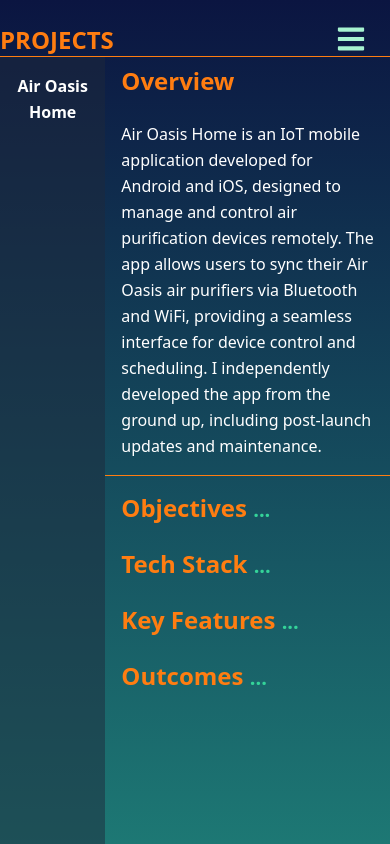
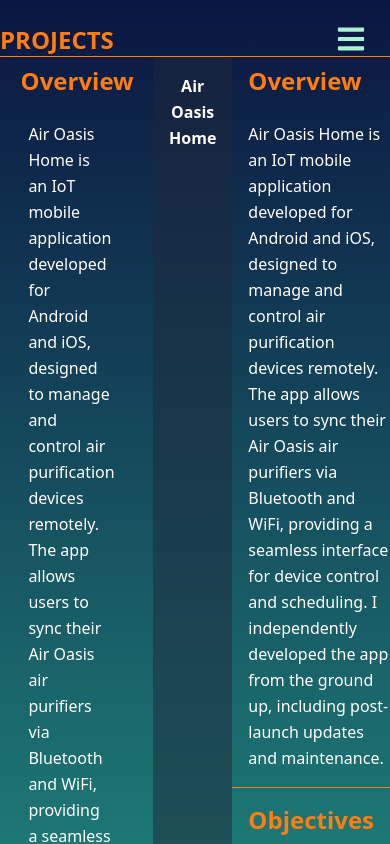
Before and after one commit to MylesPillay/Dev-Portfolio, a Next.js app: page /projects in a window 390 px wide. Built offline with nearby package versions, Linux system fonts and the light colour scheme.

Commit message:
mobile stuff in progress

```diff
--- /dev/null
+++ b/src/app/components/projects/MediumScreenPorjectAccordian.tsx
@@ -0,0 +1,130 @@
+import React from "react";
+import { Project } from "./ProjectsObject";
+
+interface ProjectAccordionWebProps {
+	selectedProject: Project;
+	imageContainerHovered: boolean;
+	activeSection: string;
+	setActiveSection: (section: string) => void;
+}
+
+const MediumScreenProjectAccordion: React.FC<ProjectAccordionWebProps> = ({
+	selectedProject,
+	imageContainerHovered,
+	activeSection,
+	setActiveSection
+}) => {
+	const getCategoryContent = (category: string) => {
+		switch (category) {
+			case "Tech Stack":
+				return [
+					{
+						title: "FrontEnd",
+						item: selectedProject.details.techStack?.frontend
+					},
+					{
+						title: "State Management",
+						item: selectedProject.details.techStack?.stateManagement
+					},
+					{
+						title: "Backend",
+						item: selectedProject.details.techStack?.backend
+					}
+				];
+			case "Key Features":
+				return selectedProject.details.keyFeatures?.features?.map(
+					(feature) => `${feature.title}: ${feature.text}`
+				);
+			case "Outcomes":
+				return selectedProject.details.outcomes?.outcome.map(
+					(outcome) => `${outcome.title}: ${outcome.text}`
+				);
+			default:
+				return [];
+		}
+	};
+
+	const sections = [
+		{ title: "Overview", content: selectedProject.details.overview },
+		{ title: "Objectives", content: selectedProject.details.objective },
+		{ title: "Tech Stack", content: getCategoryContent("Tech Stack") },
+		{ title: "Key Features", content: getCategoryContent("Key Features") },
+		{ title: "Outcomes", content: getCategoryContent("Outcomes") }
+	];
+
+	const renderContent = (section: any) => {
+		if (typeof section.content === "string") {
+			return <p>{section.content}</p>;
+		}
+
+		if (section.title === "Tech Stack") {
+			return section.content.map((item: any, index: number) => (
+				<div
+					key={index}
+					className='flex flex-col px-6 pl-5 justify-start align-top items-start pb-2 text-white'>
+					<div className='text-lg mb-2 font-semibold pr-2 text-emerald-200 w-auto'>
+						{item.title}
+					</div>
+					<div>{item.item}</div>
+				</div>
+			));
+		}
+
+		if (section.title === "Key Features" || section.title === "Outcomes") {
+			return section.content.map((item: string, index: number) => (
+				<div
+					key={index}
+					className='flex flex-col px-6 pl-5 justify-start align-top items-start pb-2 text-white'>
+					<div className='text-lg mb-2 font-semibold pr-2 text-emerald-200 w-auto'>
+						{item.split(": ")[0]}
+					</div>
+					<div>{item.split(": ")[1]}</div>
+				</div>
+			));
+		}
+
+		return null;
+	};
+
+	return (
+		<div
+			className={`flex flex-grow flex-col   w-full border-y ${
+				activeSection === "Overview" ? "border-t-0" : ""
+			} border-orangeflame space-y-2 ${
+				imageContainerHovered
+					? "max-w-[51%] w-auto"
+					: "min-w-[73%] w-auto"
+			}`}>
+			{sections.map((section, index) => (
+				<div
+					key={section.title}
+					className={` px-[3%] ${
+						activeSection === section.title
+							? "border-orangeflame border-y"
+							: ""
+					}`}>
+					<button
+						className={`w-full text-left text-2xl p-4 py-2 font-semibold ${
+							activeSection === section.title
+								? "text-orangeflame"
+								: "text-emerald-400"
+						}`}
+						onClick={() => setActiveSection(section.title)}>
+						{section.title}{" "}
+						<span className='text-orangeflame text-xl'>
+							{" "}
+							{activeSection !== section.title ? " ..." : ""}
+						</span>
+					</button>
+					{activeSection === section.title && (
+						<div className='p-4 text-white justify-start ml-[2vw] w-[80%]'>
+							{renderContent(section)}
+						</div>
+					)}
+				</div>
+			))}
+		</div>
+	);
+};
+
+export default MediumScreenProjectAccordion;
--- a/src/app/projects/page.tsx
+++ b/src/app/projects/page.tsx
@@ -13,6 +13,7 @@ import WebsiteProjectImages from "../components/projects/WebsiteProjectImages";
 import ProjectAccordionWeb from "../components/projects/ProjectAccordianWeb";
 import ImagesFormatSelector from "../components/projects/ImagesFormatSelector";
 import MobileProjectTitleStickyHeader from "../components/projects/MobileProjectTitleStickyHeader";
+import MediumScreenProjectAccordion from "../components/projects/MediumScreenPorjectAccordian";
 
 const ProjectsDisplay = (): JSX.Element => {
 	const [selectedProjectIndex, setSelectedProjectIndex] = useState(0);
@@ -108,6 +109,7 @@ const ProjectsDisplay = (): JSX.Element => {
 				{selectedProjectIndex === 0 || selectedProjectIndex === 3 ? (
 					<div
 						className={`relative flex h-auto overflow-y-scroll w-screen max-w-[100vw] lg:min-h-[85vh] min-h-full `}>
+						{/* HIDES AT md: */}
 						<div
 							onMouseEnter={() =>
 								setIsImageContainerHovered(false)
@@ -179,6 +181,70 @@ const ProjectsDisplay = (): JSX.Element => {
 								</div>
 							</div>
 						</div>
+
+						{/* md: screeens to lg: screens  */}
+
+						<div
+							className={`sm:hidden md:flex lg:hidden md:flex-col justify-between lg:w-full overflow-y-scroll  overflow-x-hidden md:pt-[4vh] h-auto`}>
+							<div className='w-full mx-auto h-auto justify-center items-center align-middle'>
+								<MediumScreenProjectAccordion
+									selectedProject={selectedProject}
+									imageContainerHovered={
+										isImageContainerHovered
+									}
+									activeSection={activeSection}
+									setActiveSection={setActiveSection}
+								/>
+							</div>
+							<div
+								// className={`group pointer-events-none md:pointer-events-auto lg:min-h-[100vh] lg:max-h-[100vh] mt-0.5 lg:h-auto lg:w-[40vw] min-w-[30vw] h-[40vh] max-w-[45%] sticky lg:top-0 md:right-0  lg:flex flex-col justify-center items-center `}
+								className='w-full mx-auto h-auto justify-center items-center align-middle'>
+								<div className='flex w-full justify-end items-center'>
+									<ImagesFormatSelector
+										selectedProject={selectedProject}
+										viewMode={viewMode}
+										setViewMode={setViewMode}
+										headerPosition={false}
+									/>
+								</div>
+
+								<div className='h-full w-auto max-w-[34vw] mx-auto justify-center items-center pl-4'>
+									<MobileImageContainer
+										hovered={isImageContainerHovered}
+										images={selectedProject.images.mobile}
+										currentImageIndex={currentImageIndex}
+									/>
+
+									<div className='w-full justify-center items-center'>
+										<ProjectImagePagination
+											hovered={isImageContainerHovered}
+											currentImageIndex={
+												currentImageIndex
+											}
+											totalImages={
+												selectedProject.images.mobile
+													.length
+											}
+											onPageChange={(index) =>
+												setCurrentImageIndex(index)
+											}
+											onPrevImage={() =>
+												setCurrentImageIndex(
+													(prevIndex) => prevIndex - 1
+												)
+											}
+											onNextImage={() =>
+												setCurrentImageIndex(
+													(prevIndex) => prevIndex + 1
+												)
+											}
+										/>
+									</div>
+								</div>
+							</div>
+						</div>
+
+						{/* HIDES at SCREEN ABOVE md:  */}
 						<div className='md:hidden flex w-full mx-auto h-auto'>
 							<MobileProjectTitleStickyHeader
 								projectTitle={selectedProject.name}
```
